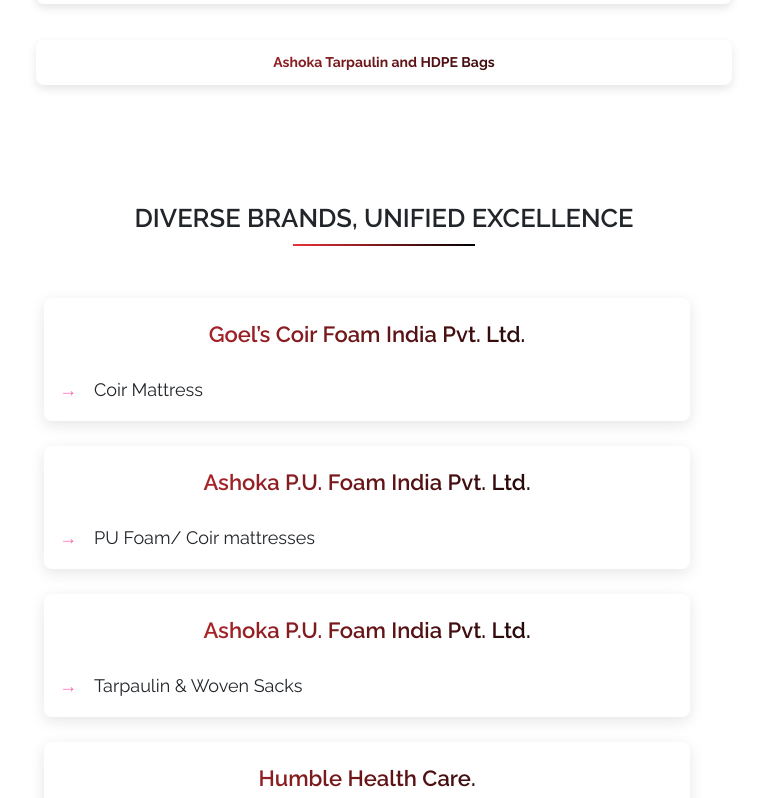
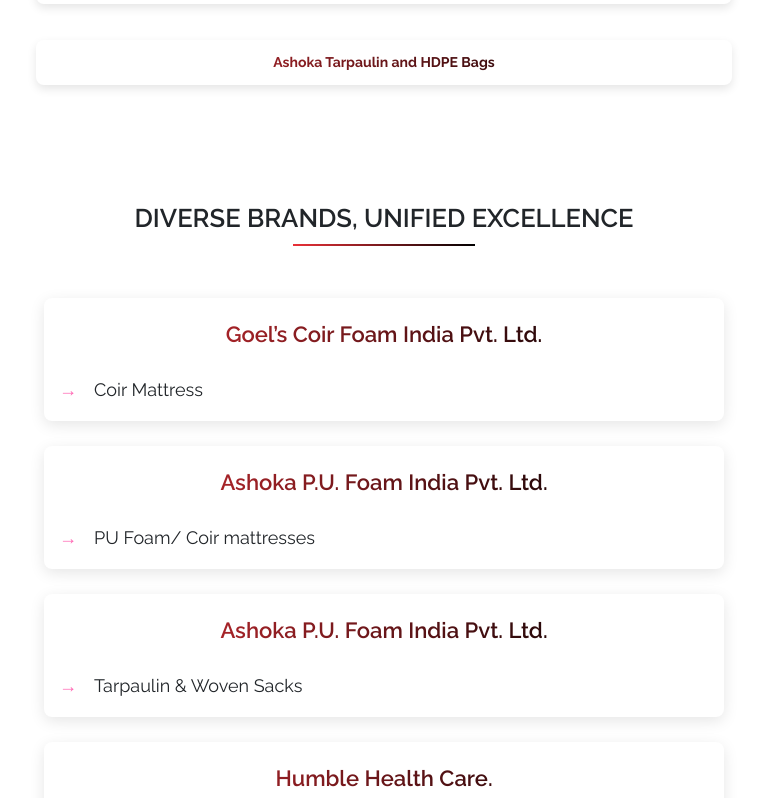
Before and after one commit to rishab-sudo/Alutuff-new, a React (Create React App) app: page /established in a window 768 px wide. Shown: the part 1599-2397 px from the top of the page. Built offline with nearby package versions, Linux system fonts and the light colour scheme.

Commit message:
19july25

```diff
--- a/src/Pages/Established.css
+++ b/src/Pages/Established.css
@@ -174,4 +174,10 @@
   .business-unit-card {
     width: 95%;
   }
+    .business-entity-wrapper {
+    width: 100% !important;
+  }
+  .business-unit-card{
+width: 100% !important;
+  }
 }
```
